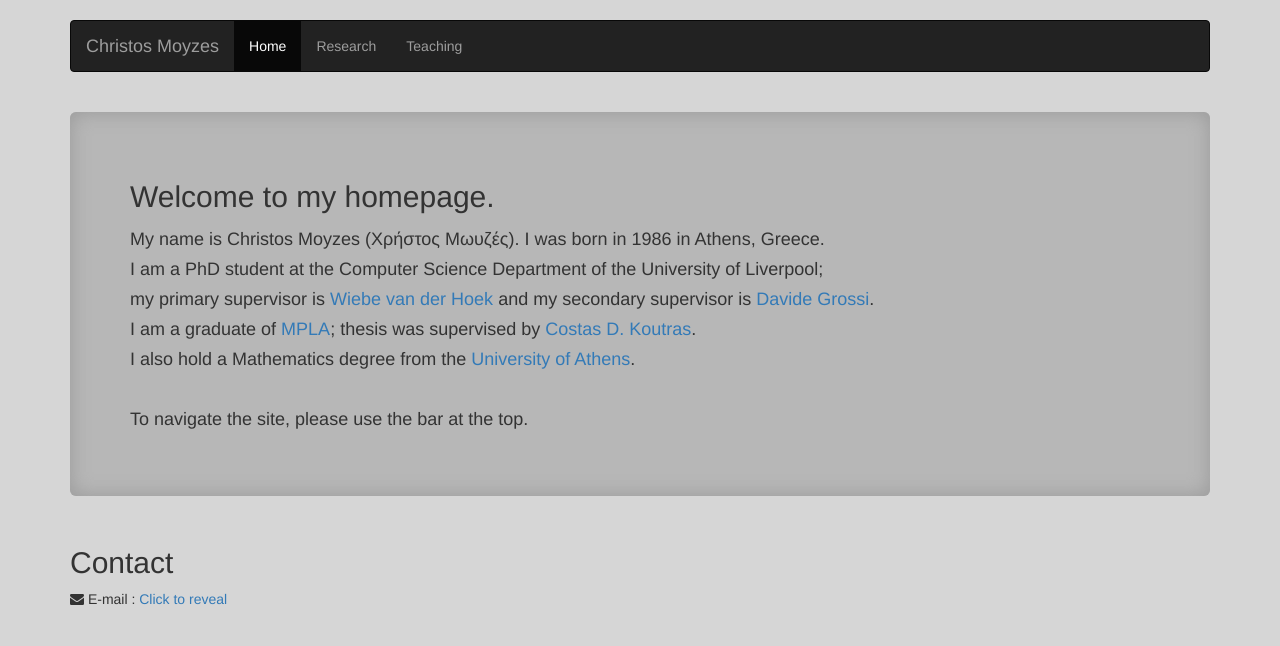
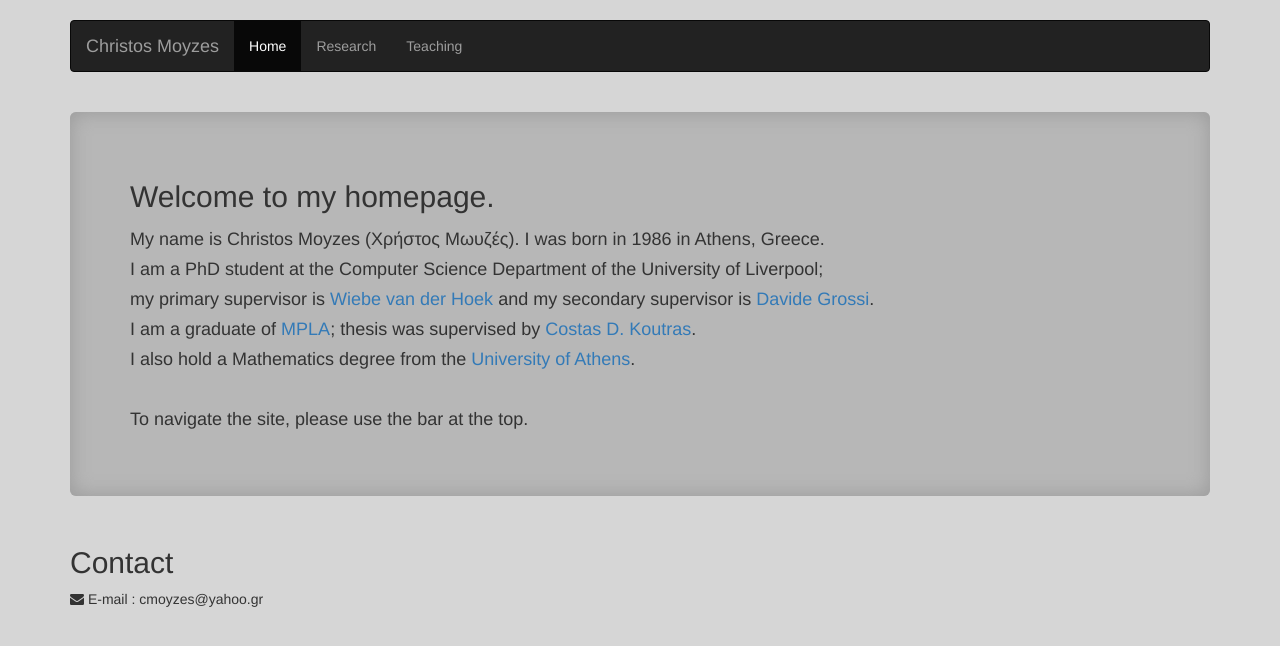
Before and after one commit to OmniSmash/OmniSmash.github.io, a plain HTML site: page index.html in a window 1280 px wide. Drawn offline with nearby package versions, Linux system fonts and the light colour scheme.

Commit message:
Update index.html

```diff
--- a/index.html
+++ b/index.html
@@ -68,7 +68,7 @@
                                 Contact
                             </h2>
                             <p>
-                                <i class="fa fa-envelope"></i> E-mail : <a href="http://www.google.com/recaptcha/mailhide/d?k=01HF-Uo8GI_3aQ4SY_YtkQAg==&amp;c=BKIjQ2lDId92j8C8EGd132mMa1Pth-xk9sjrN6nhxLM=" onclick="window.open('http://www.google.com/recaptcha/mailhide/d?k\x3d01HF-Uo8GI_3aQ4SY_YtkQAg\x3d\x3d\x26c\x3dBKIjQ2lDId92j8C8EGd132mMa1Pth-xk9sjrN6nhxLM\x3d', '', 'toolbar=0,scrollbars=0,location=0,statusbar=0,menubar=0,resizable=0,width=500,height=300'); return false;" title="Reveal this e-mail address">Click to reveal</a> <!--<a href="mailto:cmoyzes@yahoo.gr">cmoyzes@yahoo.gr</a><br/>-->
+                                <i class="fa fa-envelope"></i> E-mail : cmoyzes@yahoo.gr
                             </p>
                         </div>
                     </div>
```
